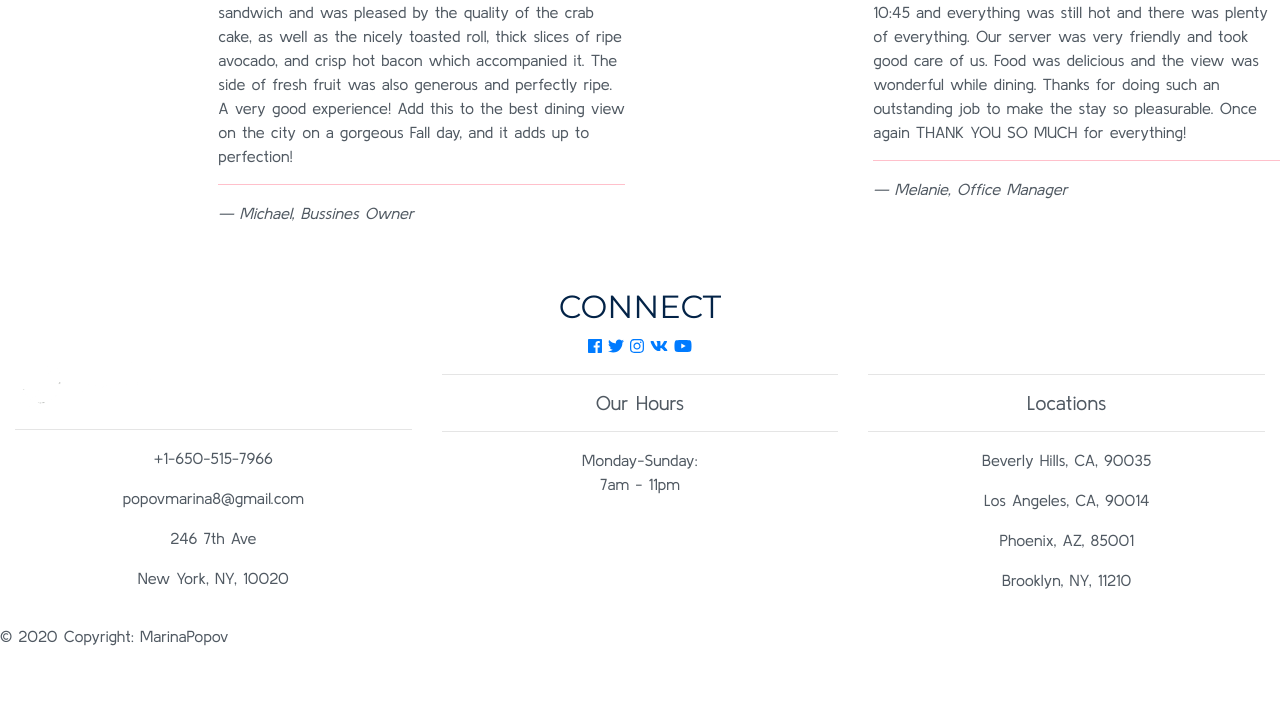
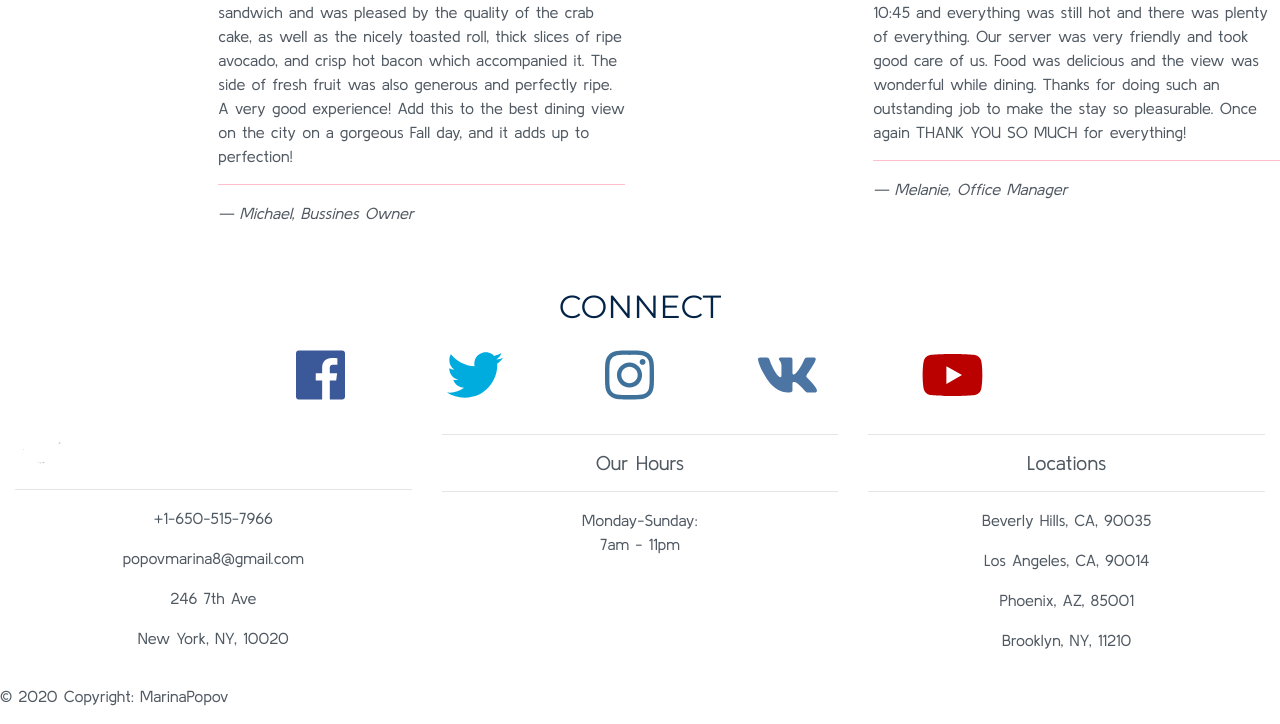
Before and after one commit to marinapopov/Bootstrap-Project, a plain HTML site: page index.html in a window 1280 px wide. Shown: the part 3204-3928 px from the top of the page. Before the commit the page ends 3868 px from the top, so only its background shows below. Drawn offline with nearby package versions, Linux system fonts and the light colour scheme; a web font is replaced by a local one.

Commit message:
add social links

```diff
--- a/css/style.css
+++ b/css/style.css
@@ -194,6 +194,27 @@ blockquote .svg-inline--fa{  /*(that's for the quot. mark)*/
 }
 
 /*Contact Section*/
- p{
+.social a {
+	font-size: 3.5em; /*(1em=12pt)*/
+	padding: 3rem;
+}
 
- }
+.fa-facebook {
+	color: #3b5998;
+}
+
+.fa-twitter {
+	color: #00acde;
+}
+
+.fa-instagram {
+	color: #3f729b;
+}
+
+.fa-vk {
+	color: #4c75a3;
+}
+
+.fa-youtube {
+	color: #bb0000;
+}
```
